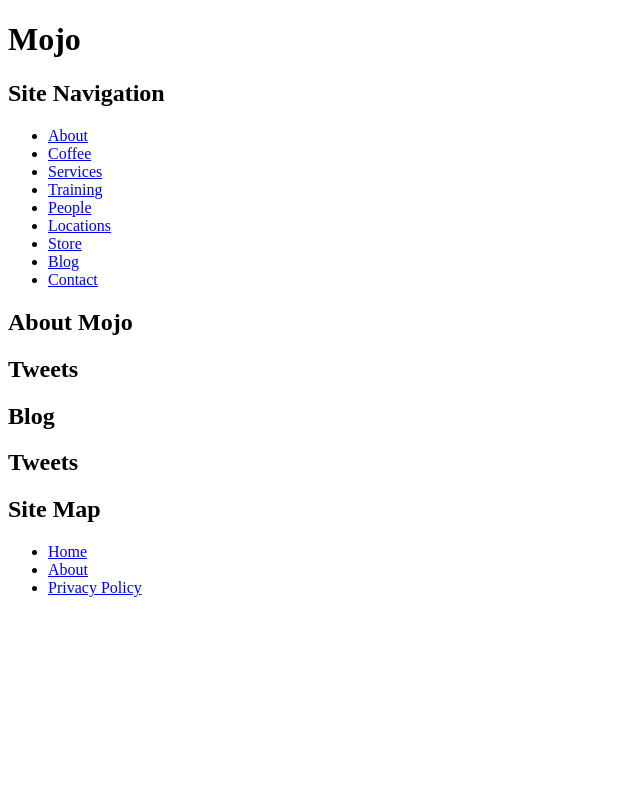
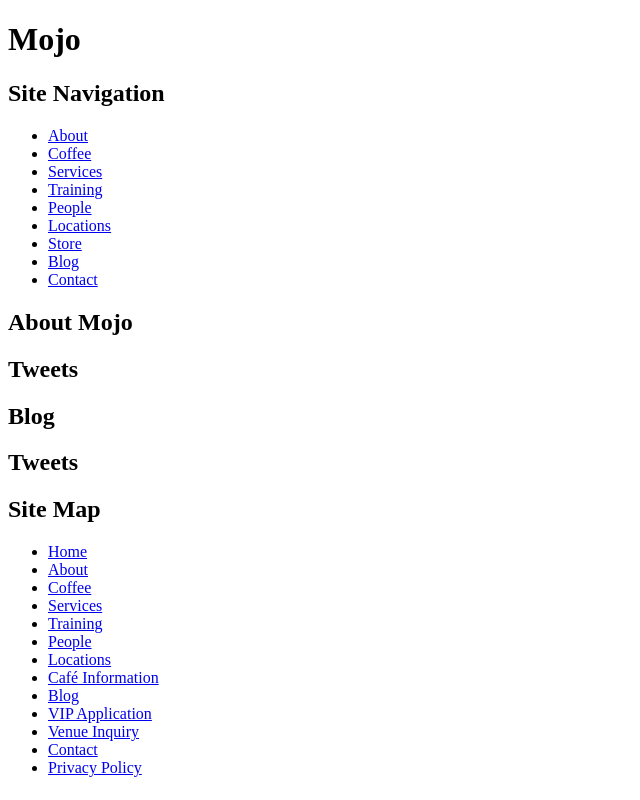
Before and after one commit to cvetter34/first-html, a plain HTML site: page index.html in a window 1280 px wide. Shown: the whole page, without its empty margins (0-640 px from the left). Drawn offline with Linux system fonts and the light colour scheme.

Commit message:
More nav updates.

```diff
--- a/index.html
+++ b/index.html
@@ -57,6 +57,16 @@
     <ul>
       <li><a href="/">Home</a></li>
       <li><a href="/about">About</a></li>
+      <li><a href="/coffee">Coffee</a></li>
+      <li><a href="/services">Services</a></li>
+      <li><a href="/training">Training</a></li>
+      <li><a href="/people">People</a></li>
+      <li><a href="/locations">Locations</a></li>
+      <li><a href="/store">Café Information</a></li>
+      <li><a href="/blog">Blog</a></li>
+      <li><a href="/vips">VIP Application</a></li>
+      <li><a href="/venues">Venue Inquiry</a></li>
+      <li><a href="/contact">Contact</a></li>
       <li><a href="/privacy">Privacy Policy</a></li>
  </ul>
     <!-- the footer nav links go here -->
```
